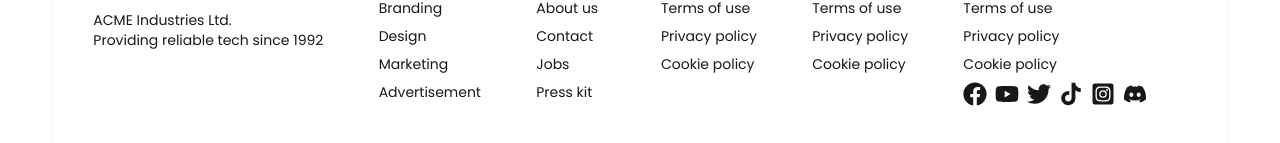
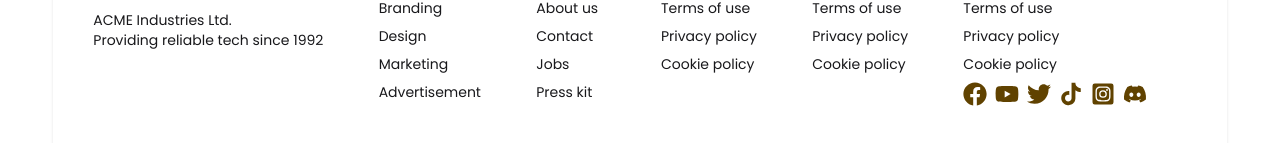
Before and after one commit to Antushil11/Auravia, a React (Vite) app: page / in a window 1280 px wide. Shown: the part 943-1086 px from the top of the page. Built offline with nearby package versions, Linux system fonts and the light colour scheme.

Commit message:
added footer in text color

```diff
--- a/src/components/Footer/Footer.jsx
+++ b/src/components/Footer/Footer.jsx
@@ -54,8 +54,8 @@ const Footer = () => {
             <a className="link link-hover">Terms of use</a>
             <a className="link link-hover">Privacy policy</a>
             <a className="link link-hover">Cookie policy</a>
-            <div className="flex gap-2">
-              <FaFacebook size={24}/>
+            <div className="flex gap-2 text-primary-content ">
+             <FaFacebook size={24}/>
               <FaYoutube size={24}/>
               <FaTwitter size={24}/>
               <IoLogoTiktok size={24} />
```
